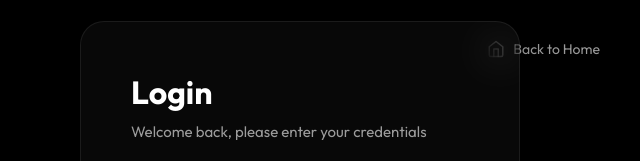
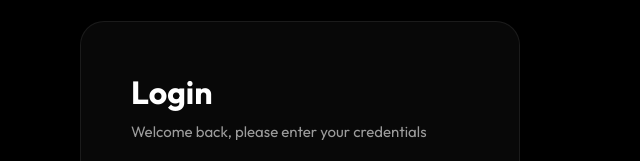
Before and after one commit to Navaneethan733/S-Consulting, a plain HTML site: page login.html in a window 1280 px wide. Shown: the top 161 px of the page, 640-1280 px from the left. Drawn offline with nearby package versions, Linux system fonts and the light colour scheme.

Commit message:
Add files via upload

```diff
--- a/login.html
+++ b/login.html
@@ -347,20 +347,7 @@
         }
         .social-btn:hover { background: rgba(255,255,255,0.06); border-color: rgba(255,255,255,0.2); }
 
-        /* Home Link */
-        .home-link {
-            position: absolute;
-            top: 40px;
-            right: 40px;
-            color: var(--text-muted);
-            text-decoration: none;
-            display: flex;
-            align-items: center;
-            gap: 8px;
-            font-size: 14px;
-            transition: var(--transition);
-        }
-        .home-link:hover { color: var(--white); }
+
 
         @media (max-width: 991px) {
             .auth-visual { display: none; }
@@ -368,7 +355,6 @@
         }
         @media (max-width: 480px) {
             .auth-card { padding: 30px 20px; border: none; background: transparent; }
-            .home-link { top: 20px; right: 20px; }
         }
     </style>
 </head>
@@ -404,11 +390,6 @@
 
         <!-- Form Side -->
         <div class="auth-form-side">
-            <a href="index.html" class="home-link">
-                <svg width="18" height="18" viewBox="0 0 24 24" fill="none" stroke="currentColor" stroke-width="2" stroke-linecap="round" stroke-linejoin="round"><path d="M3 9l9-7 9 7v11a2 2 0 0 1-2 2H5a2 2 0 0 1-2-2z"></path><polyline points="9 22 9 12 15 12 15 22"></polyline></svg>
-                Back to Home
-            </a>
-
             <div class="auth-card" data-aos="zoom-in" data-aos-duration="800">
                 <div class="auth-header">
                     <h2>Login</h2>
```
Also changed, not shown: signup.html (+1 -19 lines).
